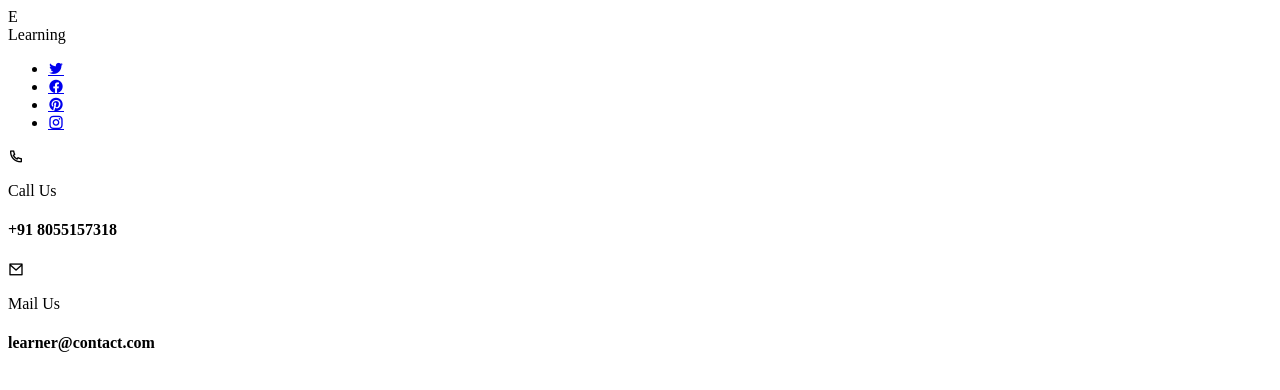
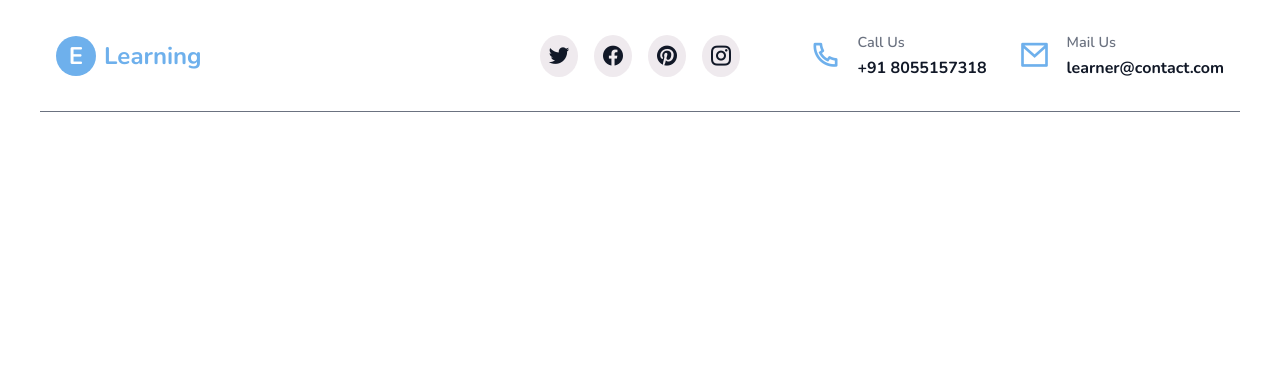
Before and after one commit to Satyam-Shinde/PRODIGY_WD_01, a plain HTML site: page index.html in a window 1280 px wide. Drawn offline with nearby package versions, Linux system fonts and the light colour scheme.

Commit message:
created navbar and styled it

```diff
--- a/index.html
+++ b/index.html
@@ -1,16 +1,16 @@
 <!DOCTYPE html>
 <html lang="en">
+
 <head>
     <meta charset="UTF-8">
     <meta name="viewport" content="width=device-width, initial-scale=1.0">
-    <link
-    href="https://cdn.jsdelivr.net/npm/remixicon@4.3.0/fonts/remixicon.css"
-    rel="stylesheet"
-/>
+    <link href="https://cdn.jsdelivr.net/npm/remixicon@4.3.0/fonts/remixicon.css" rel="stylesheet" />
     <link rel="stylesheet" href="style.css">
     <title>Task 01 | Landing Page</title>
 </head>
+
 <body>
+    <nav>
         <div class="nav_logo">
             <div>E</div>
             Learning
@@ -61,5 +61,7 @@
                 </div>
             </div>
         </div>
+    </nav>
 </body>
+
 </html>
--- a/style.css
+++ b/style.css
@@ -0,0 +1,141 @@
+@import url('https://fonts.googleapis.com/css2?family=Nunito:ital,wght@0,200..1000;1,200..1000&display=swap');
+
+
+:root{
+    --primary-color: #6eb0ec;
+    --text-dark: #111827;
+    --text-light: #6b7280;
+    --white: #ffffff;
+    --max-width: 1200px;
+    --nunito: "Nunito"
+}
+
+*{
+    padding: 0;
+    margin: 0;
+    box-sizing: border-box;
+}
+
+img{
+    display: flex;
+    width: 100%;
+}
+
+a{
+    text-decoration: none;
+    transition: 0.3s;
+}
+
+body{
+    font-family: var(--nunito), sans-serif;
+}
+
+nav{
+    max-width: var(--max-width);
+    margin-inline: auto;
+    padding: 1rem;
+    display: flex;
+    flex-direction: column;
+    align-items: center;
+    justify-content: space-between;
+    gap: 2rem 1rem;
+    border-bottom: 1px solid var(--text-light);
+}
+
+.nav_logo{
+    display: flex;
+    align-items: center;
+    gap: 0.5rem;
+    font-size: 1.5rem;
+    font-weight: 700;
+    color: var(--primary-color);
+}
+
+.nav_logo div{
+    width: 40px;
+    aspect-ratio: 1;
+    display: grid;
+    place-content: center;
+    font-size: 1.5rem;
+    line-height: 1rem;
+    color: var(--white);
+    background-color: var(--primary-color);
+    border-radius: 100%;
+}
+
+.nav_socials{
+    list-style: none;
+    display: flex;
+    align-items: center;
+    justify-content: center;
+    gap: 1rem;
+}
+
+.nav_socials a{
+    padding: 5px 7px;
+    font-size: 1.5rem;
+    color: var(--text-dark);
+    background-color: #efeaee;
+    border-radius: 50%;
+}
+
+.nav_socials a:hover{
+    color: var(--white);
+    background-color: var(--text-light);
+}
+
+.nav_contact{
+    display: flex;
+    align-items: center;
+    justify-content: center;
+    gap: 1rem;
+}
+
+.nav_contact_card{
+    display: flex;
+    align-items: center;
+    gap: 0.5rem;
+}
+
+.nav_contact_card span{
+    font-size: 2rem;
+    color: var(--primary-color);
+}
+
+.nav_contact_card p{
+    margin-bottom: 5px;
+    font-size: 0.9rem;
+    font-weight: 600;
+    color: var(--text-light);
+}
+
+.nav_contact_card h4{
+    font-size: 1rem;
+    font-weight: 700;
+    color: var(--text-dark);
+}
+
+@media (width > 540px){
+    .nav_contact{
+        gap: 2rem;
+    }
+
+    .nav_contact_card{
+        gap: 1rem;
+    }
+}
+
+@media (width > 768px){
+    nav{
+        padding: 2rem 1rem;
+        flex-direction: row;
+    }
+    .nav_logo{
+        flex: 1;
+    }
+
+    .nav_contact{
+        flex: 1;
+        justify-content: flex-end;
+    }
+}
```
Lines whose indentation alone changed are shown as unchanged.
